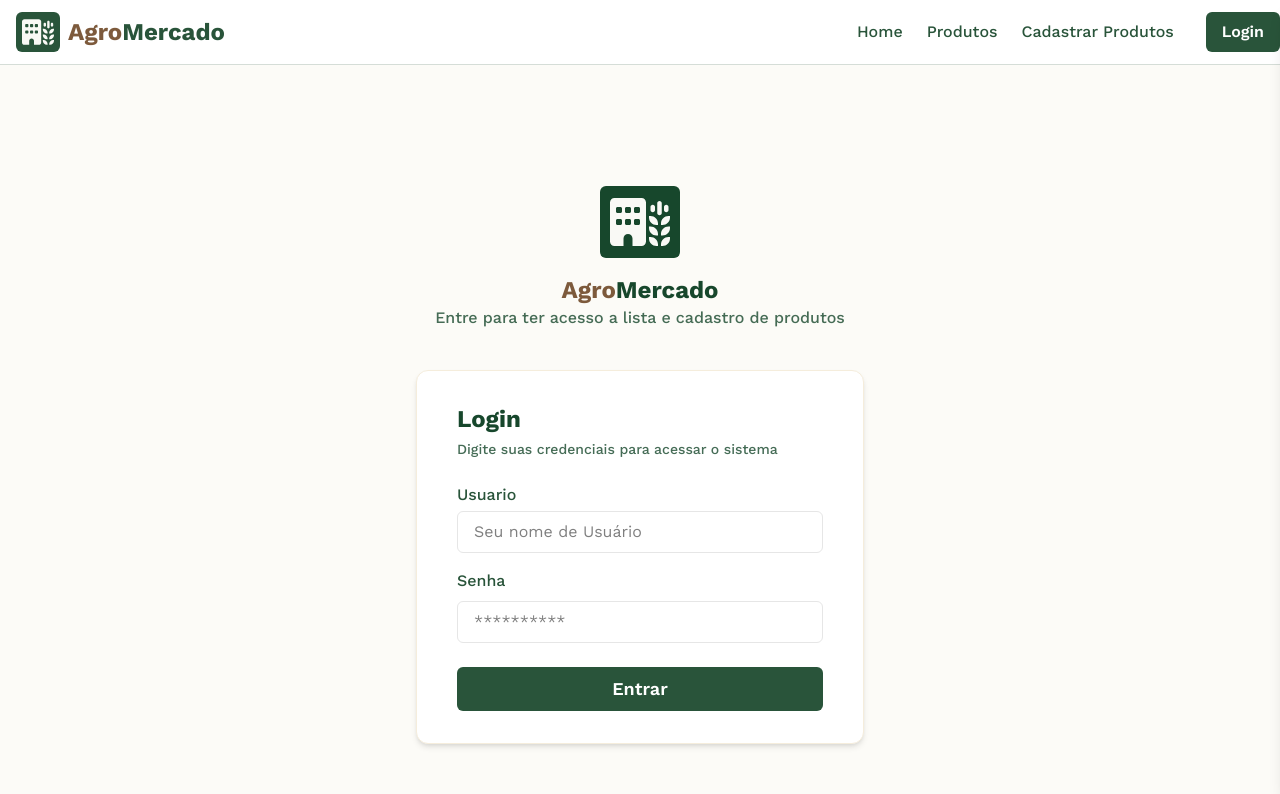
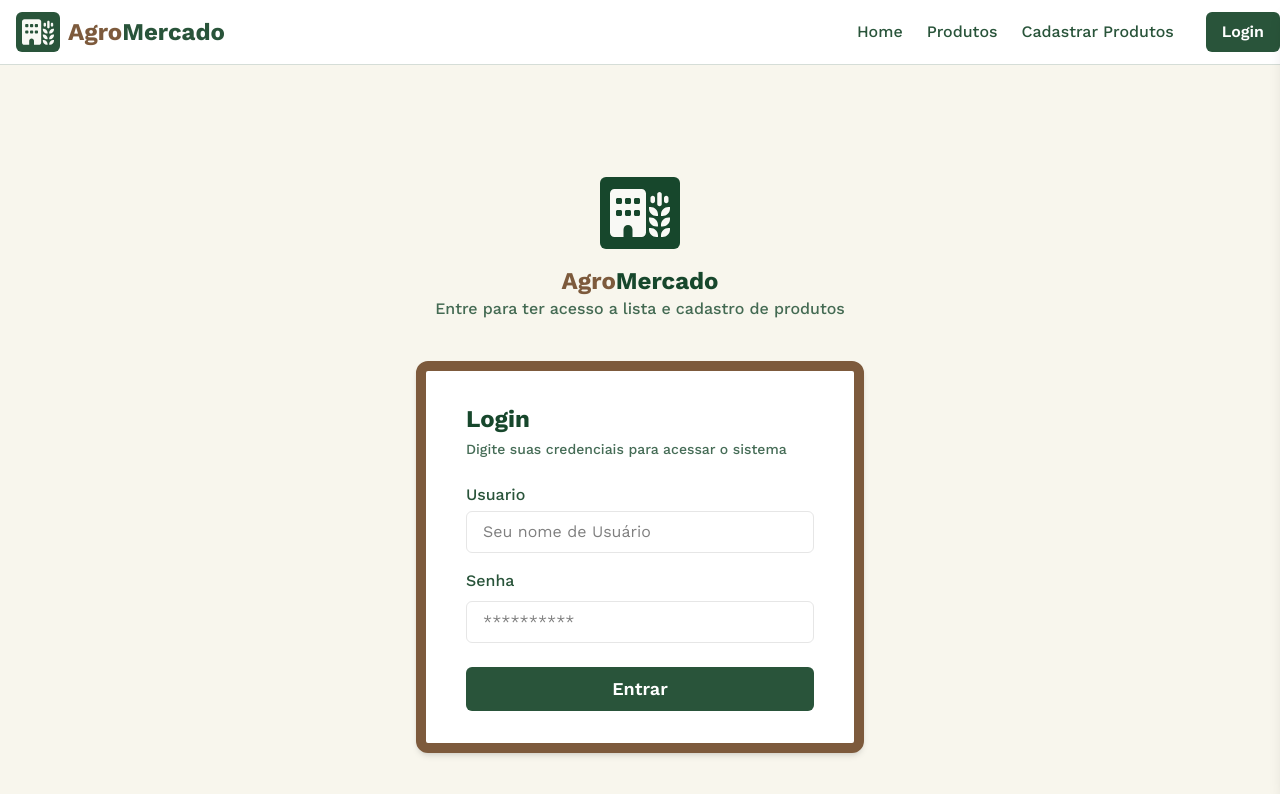
Before and after one commit to RyannMagalhaes/AgroMercadoGerenciador, a React (Vite) app: page / in a window 1280 px wide. Shown: the top 794 px of the page. Built offline with nearby package versions, Linux system fonts and the light colour scheme.

Commit message:
[STYLE] adicao de bordas na div de formulario

```diff
--- a/src/assets/pages/login/login.tsx
+++ b/src/assets/pages/login/login.tsx
@@ -42,7 +42,7 @@
   }
 
   return (
-    <div className="min-h-screen flex flex-col items-center justify-center bg-[#fcfbf7]">
+    <div className="min-h-screen flex flex-col items-center justify-center bg-[#f8f6ed]">
       <div className="flex flex-col items-center mb-8">
         <div className="bg-[#17472C] rounded-md w-20 h-18 flex items-center justify-center mb-4">
           <FaBuildingWheat className="w-15 h-15 m-auto text-[#F9F9F5]" />
@@ -54,7 +54,7 @@
           Entre para ter acesso a lista e cadastro de produtos
         </p>
       </div>
-      <div className="bg-white rounded-xl shadow-md px-10 py-8 w-full max-w-md border border-[#f5eddc]">
+      <div className="bg-white rounded-xl shadow-md px-10 py-8 w-full max-w-md border-10 border-[#7D5A3C]">
         <h2 className="text-2xl font-bold text-[#17472C] mb-1">Login</h2>
         <p className="text-[#17472C]/80 mb-6 text-sm font-medium">
           Digite suas credenciais para acessar o sistema
```
